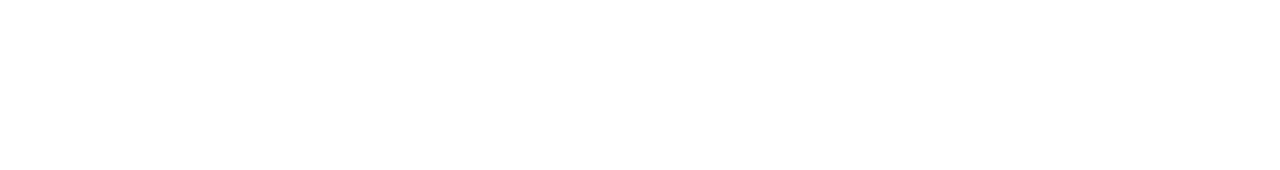
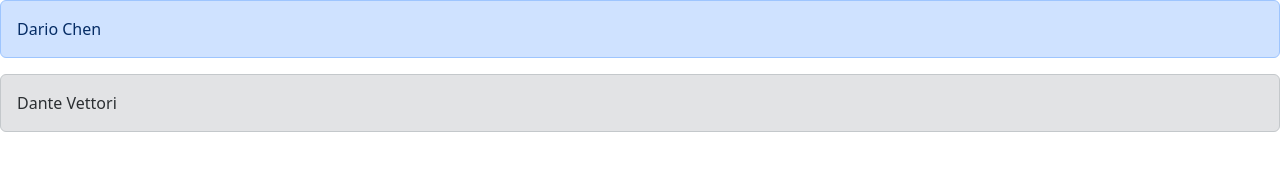
Before and after one commit to ChenDario/ProgettoCollaborativo, a plain HTML site: page index.html in a window 1280 px wide. Drawn offline with nearby package versions, Linux system fonts and the light colour scheme.

Commit message:
alert developers progetto

```diff
--- a/index.html
+++ b/index.html
@@ -3,12 +3,21 @@
 <head>
     <!-- CSS Link-->
     <link rel="stylesheet" href="style.css">
+    <link href="https://cdn.jsdelivr.net/npm/bootstrap@5.3.3/dist/css/bootstrap.min.css" rel="stylesheet" integrity="sha384-QWTKZyjpPEjISv5WaRU9OFeRpok6YctnYmDr5pNlyT2bRjXh0JMhjY6hW+ALEwIH" crossorigin="anonymous">
+    <!-- Script Bootstrap-->
+    <script src="https://cdn.jsdelivr.net/npm/bootstrap@5.3.3/dist/js/bootstrap.bundle.min.js" integrity="sha384-YvpcrYf0tY3lHB60NNkmXc5s9fDVZLESaAA55NDzOxhy9GkcIdslK1eN7N6jIeHz" crossorigin="anonymous"></script>
 
     <meta charset="UTF-8">
     <meta name="viewport" content="width=device-width, initial-scale=1.0">
     <title>Progetto Collaborativo Vettori e Chen</title>
 </head>
 <body>
+    <div class="alert alert-primary" role="alert">
+        Dario Chen
+    </div>
 
+    <div class="alert alert-secondary" role="alert">
+        Dante Vettori
+    </div>
 </body>
 </html>
```
